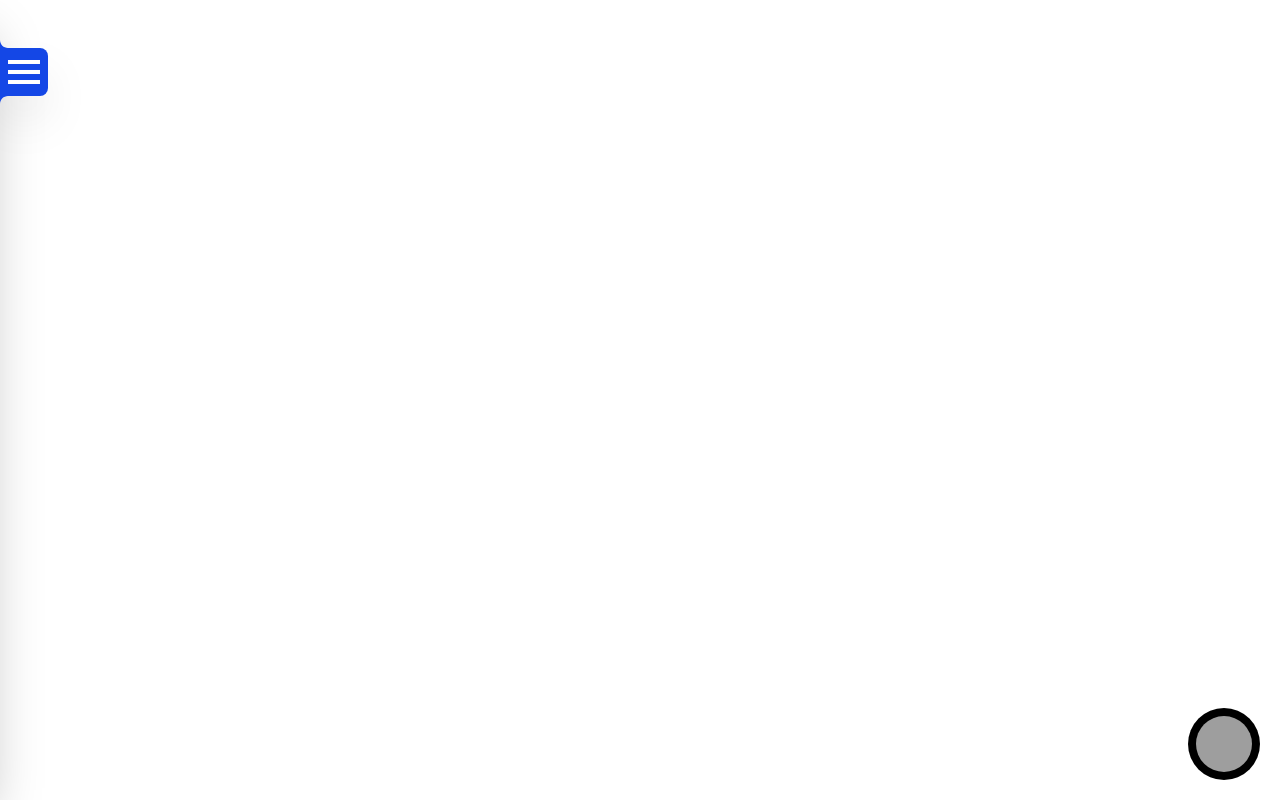
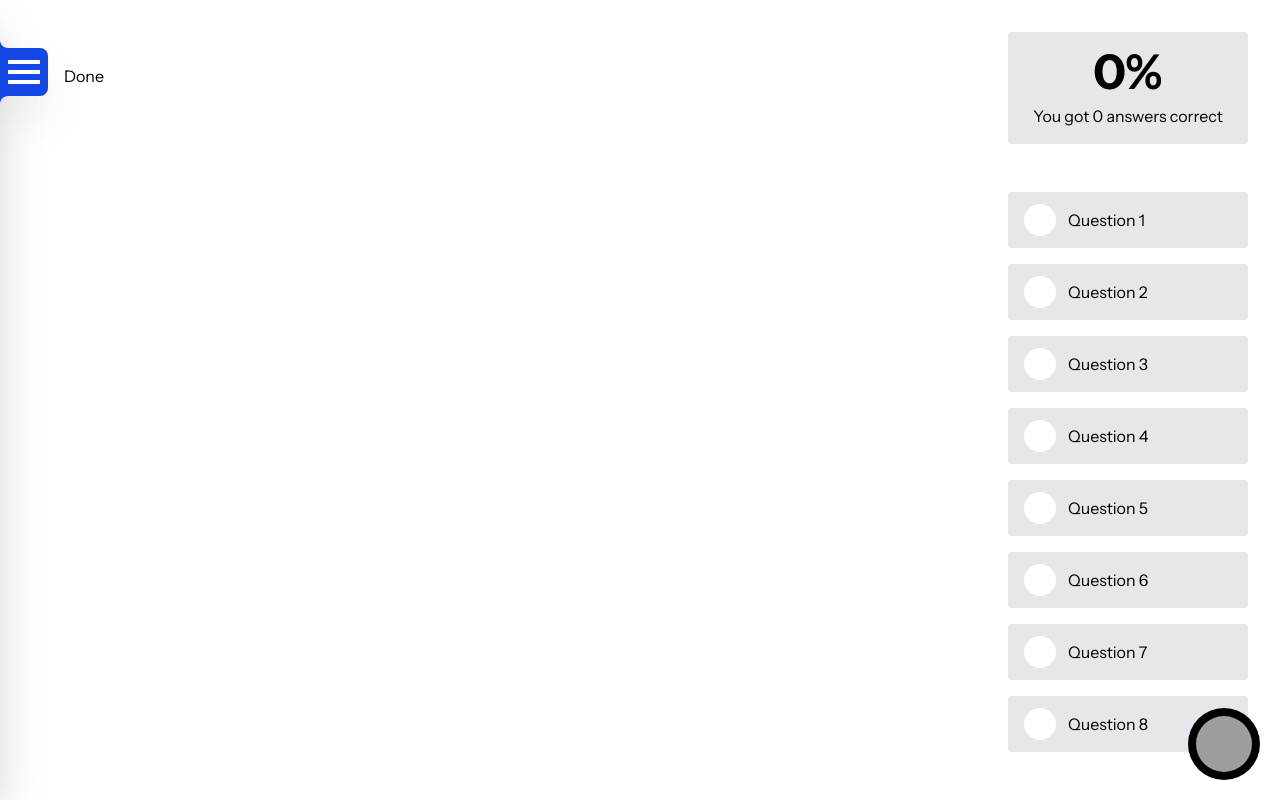
Before and after one commit to SumedhaSinghRathor/random-react-projects, a React (Vite) app: page /quiz in a window 1280 px wide. Built offline with nearby package versions, Linux system fonts and the light colour scheme; grey boxes are pictures that could not be loaded.

Commit message:
Adding Quiz

```diff
--- a/src/App.jsx
+++ b/src/App.jsx
@@ -15,6 +15,7 @@ import KanbanBoard from "./project/Kanban Board/KanbanBoard";
 import PixelPilot from "./project/PixelPilot/PixelPilot";
 import Projects from "./project/Projects";
 import Reads from "./project/Reads/Reads";
+import Quiz from "./project/Quiz/Quiz";
 
 function App() {
   return (
@@ -36,6 +37,7 @@ function App() {
         <Route path="/kanban-board" element={<KanbanBoard />} />
         <Route path="/pixelpilot" element={<PixelPilot />} />
         <Route path="/projects-timeline" element={<Projects />} />
+        <Route path="/quiz" element={<Quiz />} />
       </Routes>
     </>
   );
--- a/src/components/Sidebar.jsx
+++ b/src/components/Sidebar.jsx
@@ -53,6 +53,10 @@ function Sidebar() {
       to: "/manga-reads",
       content: "Manga Reads",
     },
+    {
+      to: "/quiz",
+      content: "React Quiz",
+    },
   ];
 
   const [toggle, setToggle] = useState(false);
--- /dev/null
+++ b/src/project/Quiz/Quiz.jsx
@@ -0,0 +1,181 @@
+import { useState } from "react";
+import quiz from "./quiz.json";
+
+export default function Quiz() {
+  const [questionNo, setQuestionNo] = useState(0);
+  const [selectedOption, setSelectedOption] = useState("");
+  const correct = quiz.questions[questionNo].answer;
+  const [submitted, setSubmitted] = useState(false);
+  const [answers, setAnswers] = useState({});
+
+  const correctOptionStyle = "text-white bg-green-400 outline-none";
+  const wrongOptionStyle = "text-white bg-red-400 outline-none";
+
+  const answeredCount = Object.keys(answers).length;
+  const correctCount = Object.values(answers).filter(
+    (answer) => answer.correct,
+  ).length;
+  const scorePercent = quiz.questions.length
+    ? Math.round((correctCount / quiz.questions.length) * 100)
+    : 0;
+
+  const submitAnswer = () => {
+    if (!selectedOption || submitted) return;
+
+    setAnswers((prev) => ({
+      ...prev,
+      [questionNo]: {
+        selected: selectedOption,
+        correct: selectedOption === correct,
+      },
+    }));
+
+    setSubmitted(true);
+  };
+
+  const getOptionStyle = (key) => {
+    if (!submitted) return "";
+
+    if (key === correct) return correctOptionStyle;
+    if (key === selectedOption) return wrongOptionStyle;
+
+    return "";
+  };
+
+  //   const finished = answeredCount >= quiz.questions.length;
+  const finished = 1;
+
+  const nextQuestion = () => {
+    setSubmitted(false);
+    setQuestionNo((prev) => prev + 1);
+    setSelectedOption("");
+  };
+
+  return (
+    <section
+      style={{ fontFamily: "Instrument Sans" }}
+      className="flex h-screen"
+    >
+      <div className="grow p-16 flex flex-col gap-8">
+        {finished ? (
+          <>Done</>
+        ) : (
+          <>
+            <div>
+              <h1 className="text-3xl font-semibold">React Quiz</h1>
+              <div className="flex items-center gap-4 mt-2">
+                <div className="bg-gray-200 grow h-3 rounded-full overflow-clip">
+                  <div
+                    className="bg-black h-full"
+                    style={{
+                      width: `${
+                        (answeredCount / quiz.questions.length) * 100
+                      }%`,
+                    }}
+                  />
+                </div>
+                <p>
+                  {Math.round(answeredCount / quiz.questions.length) * 100}%
+                </p>
+              </div>
+            </div>
+            <div>
+              <p className="mb-4">
+                <b>Question {questionNo + 1}:</b>{" "}
+                {quiz.questions[questionNo].question}
+              </p>
+              <div className="flex flex-col gap-4">
+                {quiz.questions[questionNo].options.map((o) => (
+                  <button
+                    key={o}
+                    onClick={() => selectedOption !== o && setSelectedOption(o)}
+                    className={`bg-gray-200 text-start px-3 py-2 rounded cursor-pointer ${
+                      selectedOption === o &&
+                      "text-blue-500 outline-2 outline-blue-500"
+                    } ${submitted && getOptionStyle(o)}`}
+                  >
+                    {o}
+                  </button>
+                ))}
+              </div>
+            </div>
+            <div className="flex gap-4 self-end">
+              <button
+                disabled={selectedOption === ""}
+                onClick={submitAnswer}
+                className="border px-6 py-2 rounded w-fit disabled:opacity-45"
+              >
+                Submit
+              </button>
+              <button
+                disabled={!submitted}
+                onClick={nextQuestion}
+                className="border px-6 py-2 rounded w-fit disabled:opacity-45"
+              >
+                Next
+              </button>
+            </div>
+          </>
+        )}
+      </div>
+
+      <div className="p-8 flex flex-col gap-12">
+        <div className="w-60 bg-gray-200 flex flex-col items-center justify-center p-4 gap-2 rounded">
+          <h2 className="text-5xl font-bold">{scorePercent}%</h2>
+          <h4>
+            You got {correctCount} {correctCount === 1 ? "answer" : "answers"}{" "}
+            correct
+          </h4>
+        </div>
+        <div
+          className="grow overflow-scroll flex flex-col gap-4"
+          style={{ scrollbarWidth: "none" }}
+        >
+          {Array.from({ length: quiz.questions.length }).map((_, i) => {
+            const result = answers[i];
+
+            const statusClass = !result
+              ? "bg-gray-200"
+              : result.correct
+                ? "bg-green-200"
+                : "bg-red-200";
+
+            const iconClass = !result
+              ? "bg-white"
+              : result.correct
+                ? "bg-green-700"
+                : "bg-red-700";
+
+            return (
+              <div
+                key={`Question ${i + 1}`}
+                className={`px-4 py-3 flex gap-3 items-center rounded ${statusClass}`}
+              >
+                <div
+                  className={`size-8 rounded-full flex items-center justify-center ${iconClass}`}
+                >
+                  {result && (
+                    <i
+                      className={`bx ${
+                        result.correct ? "bx-check" : "bx-x"
+                      } text-2xl text-white`}
+                    />
+                  )}
+                </div>
+
+                <div className="flex flex-col">
+                  <p>Question {i + 1}</p>
+                  {result && (
+                    <span className="text-xs">
+                      {result.correct ? "Correct" : "Incorrect"}
+                    </span>
+                  )}
+                </div>
+              </div>
+            );
+          })}
+        </div>
+      </div>
+    </section>
+  );
+}
--- /dev/null
+++ b/src/project/Quiz/quiz.json
@@ -0,0 +1,115 @@
+{
+  "quizTitle": "React Quiz",
+  "questions": [
+    {
+      "id": 1,
+      "question": "What is React?",
+      "options": [
+        "A JavaScript library for building user interfaces",
+        "A database management system",
+        "A CSS framework",
+        "A server operating system"
+      ],
+      "answer": "A JavaScript library for building user interfaces"
+    },
+    {
+      "id": 2,
+      "question": "What is JSX in React?",
+      "options": [
+        "A database query language",
+        "A syntax extension that lets you write HTML-like markup in JavaScript",
+        "A CSS preprocessor",
+        "A JavaScript testing framework"
+      ],
+      "answer": "A syntax extension that lets you write HTML-like markup in JavaScript"
+    },
+    {
+      "id": 3,
+      "question": "Which function is used to create a functional component in React?",
+      "options": [
+        "createElementOnly()",
+        "buildComponent()",
+        "A JavaScript function that returns JSX",
+        "renderComponent()"
+      ],
+      "answer": "A JavaScript function that returns JSX"
+    },
+    {
+      "id": 4,
+      "question": "What are props in React?",
+      "options": [
+        "Variables used only for styling",
+        "Inputs passed from a parent component to a child component",
+        "Functions that update the DOM directly",
+        "A method for storing data in a database"
+      ],
+      "answer": "Inputs passed from a parent component to a child component"
+    },
+    {
+      "id": 5,
+      "question": "Which React hook is used to add state to a functional component?",
+      "options": [
+        "useEffect",
+        "useContext",
+        "useState",
+        "useRef"
+      ],
+      "answer": "useState"
+    },
+    {
+      "id": 6,
+      "question": "What is the purpose of the useEffect hook?",
+      "options": [
+        "To manage side effects in a component",
+        "To create CSS classes",
+        "To define component props",
+        "To replace JSX"
+      ],
+      "answer": "To manage side effects in a component"
+    },
+    {
+      "id": 7,
+      "question": "How do you pass a click event handler to a button in JSX?",
+      "options": [
+        "onclick=\"handleClick()\"",
+        "click={handleClick}",
+        "onClick={handleClick}",
+        "on-click={handleClick}"
+      ],
+      "answer": "onClick={handleClick}"
+    },
+    {
+      "id": 8,
+      "question": "Why is the key prop used when rendering lists in React?",
+      "options": [
+        "To apply CSS styles to list items",
+        "To help React identify items between renders",
+        "To sort items automatically",
+        "To prevent components from receiving props"
+      ],
+      "answer": "To help React identify items between renders"
+    },
+    {
+      "id": 9,
+      "question": "Which statement about React state is correct?",
+      "options": [
+        "State can only store strings",
+        "State updates always happen synchronously",
+        "State is used to store data that can change over time",
+        "State cannot affect what a component renders"
+      ],
+      "answer": "State is used to store data that can change over time"
+    },
+    {
+      "id": 10,
+      "question": "What does the useContext hook help a component do?",
+      "options": [
+        "Access values provided by a React context",
+        "Create a new HTML element",
+        "Update browser cookies automatically",
+        "Compile JSX into CSS"
+      ],
+      "answer": "Access values provided by a React context"
+    }
+  ]
+}
```
